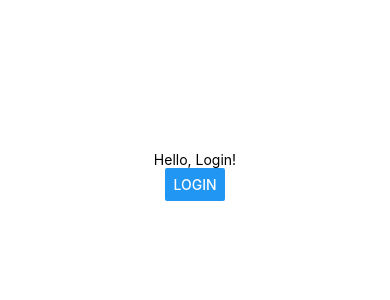
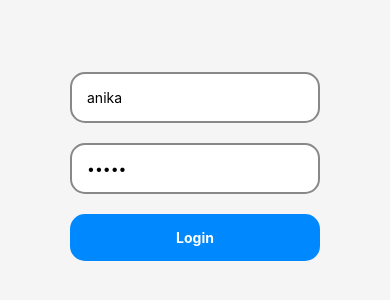
Before and after one commit to jorahty/stronger, a React Native app in the folder Client/: screen / in a window 390 px wide. Shown: the part 246-546 px from the top of the page. Built offline with nearby package versions, Linux system fonts and the light colour scheme.

Commit message:
style login screen

```diff
--- a/Client/App.tsx
+++ b/Client/App.tsx
@@ -1,3 +1,4 @@
+import { StatusBar } from 'expo-status-bar';
 import { View } from 'react-native';
 import Main from './src/components/Main';
 import ViewModel from './src/model/ViewModel';
@@ -16,6 +17,7 @@ export default function App() {
           <Main />
         </ViewModel>
       </View>
+      <StatusBar style="dark" />
     </View>
   );
 }
--- a/Client/src/components/Login.tsx
+++ b/Client/src/components/Login.tsx
@@ -1,20 +1,40 @@
-import { Button, StyleSheet, Text, View } from 'react-native';
+import { useState } from 'react';
+import { Text, TextInput, View } from 'react-native';
+
 import { useViewModel } from '../model/ViewModel';
+import { colors, styles } from '../theme/theme';
+import Button from './common/Button';
 
 export default function Login() {
-  const { login } = useViewModel();
+  const { login, error } = useViewModel();
+  const [username, setUsername] = useState('anika');
+  const [password, setPassword] = useState('anika');
+
   return (
-    <View style={styles.container}>
-      <Text>Hello, Login!</Text>
-      <Button onPress={login} title="Login" />
+    <View
+      style={{
+        flex: 1,
+        alignItems: 'center',
+        justifyContent: 'center',
+        backgroundColor: colors.grey,
+      }}>
+      <View style={{ width: '100%', maxWidth: 250, gap: 20 }}>
+        <TextInput
+          style={styles.textInput}
+          placeholder="Username"
+          value={username}
+          onChangeText={setUsername}
+        />
+        <TextInput
+          style={styles.textInput}
+          placeholder="Password"
+          value={password}
+          onChangeText={setPassword}
+          secureTextEntry={true}
+        />
+        <Button onPress={login} title="Login" />
+        <Text>{error}</Text>
+      </View>
     </View>
   );
 }
-
-const styles = StyleSheet.create({
-  container: {
-    flex: 1,
-    alignItems: 'center',
-    justifyContent: 'center',
-  },
-});
--- /dev/null
+++ b/Client/src/components/common/Button.tsx
@@ -0,0 +1,16 @@
+import { Pressable, Text } from 'react-native';
+
+import { styles } from '../../theme/theme';
+
+interface Props {
+  title?: string;
+  onPress?: () => void;
+}
+
+export default function Button({ title, onPress }: Props) {
+  return (
+    <Pressable style={styles.button} onPress={onPress}>
+      <Text style={styles.buttonText}>{title}</Text>
+    </Pressable>
+  );
+}
--- /dev/null
+++ b/Client/src/theme/theme.ts
@@ -0,0 +1,26 @@
+import { StyleSheet } from 'react-native';
+
+export const colors = {
+  grey: '#f5f5f5',
+};
+
+export const styles = StyleSheet.create({
+  button: {
+    backgroundColor: '#08f',
+    borderRadius: 15,
+    padding: 15,
+    flexDirection: 'row',
+    justifyContent: 'center',
+  },
+  buttonText: {
+    fontWeight: '700',
+    color: '#fff',
+  },
+  textInput: {
+    borderWidth: 2,
+    padding: 15,
+    borderRadius: 15,
+    borderColor: '#888',
+    backgroundColor: '#fff',
+  },
+});
```
